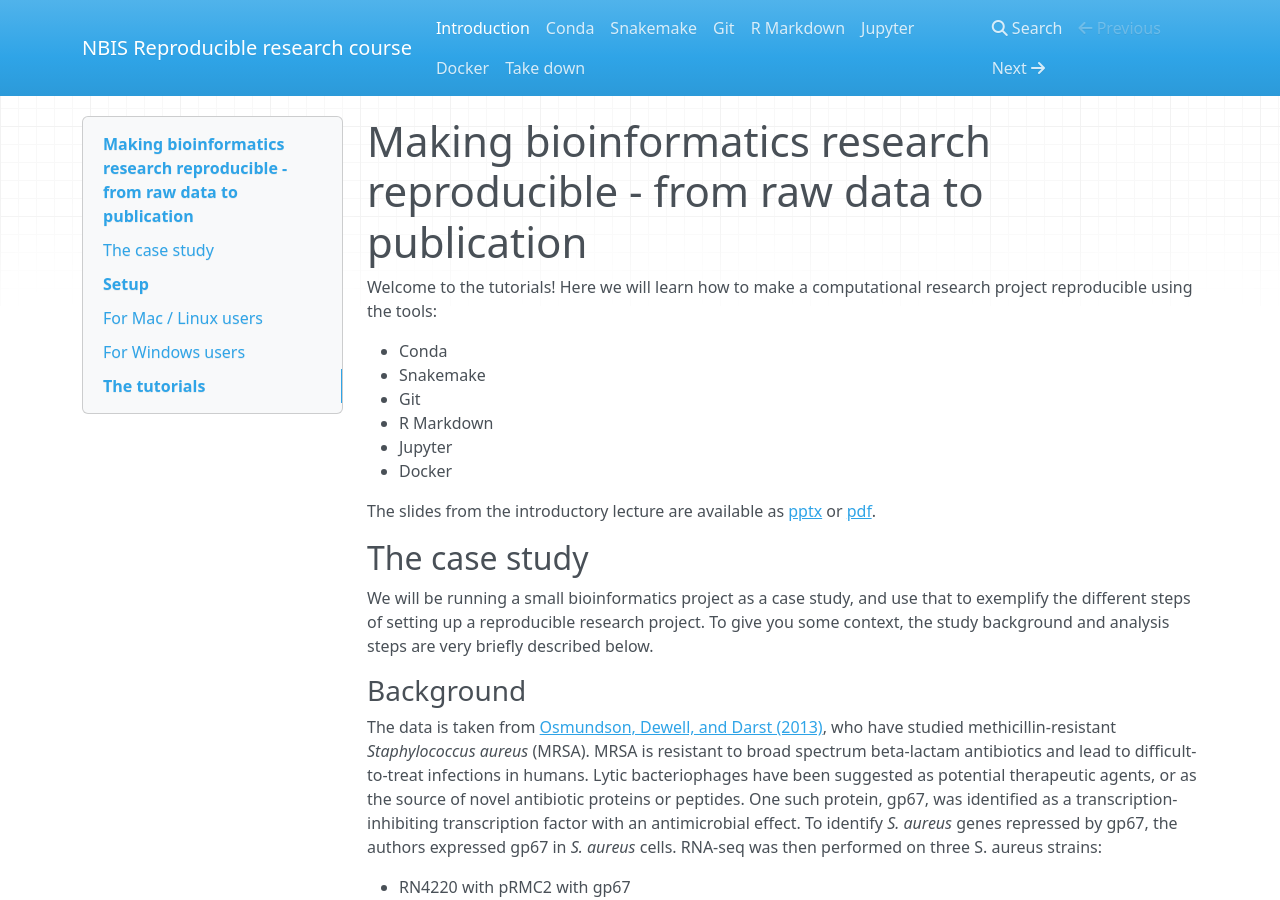
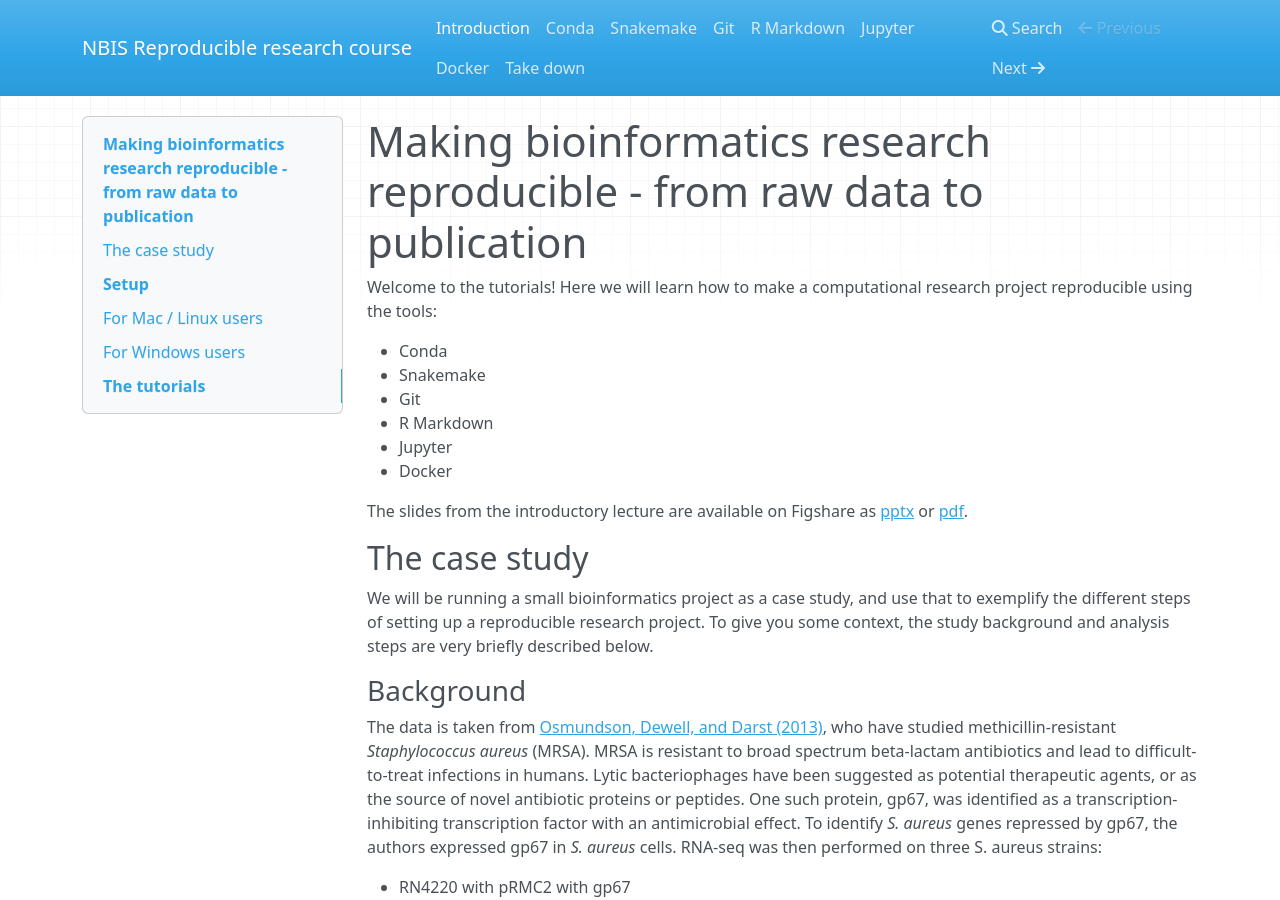
Before and after one commit to NBISweden/workshop-reproducible-research, an MkDocs documentation site: the page built from docs/index.md, in a window 1280 px wide and 900 px high. Built offline with MkDocs 1.6.1, drawn with Linux system fonts in a browser that asks for light colours; nearby versions of some CDN libraries; old or Windows-style settings are respelled for this version of MkDocs.

Commit message:
slides on figshare
Former-commit-id: b9e009e78bd3b4aa6db7b6c3e6f0480300eca3a6

```diff
--- a/docs/index.md
+++ b/docs/index.md
@@ -9,7 +9,7 @@ Welcome to the tutorials! Here we will learn how to make a computational researc
 * Jupyter
 * Docker
 
-The slides from the introductory lecture are available as [pptx](nbis_reproducible_research.pptx) or [pdf](nbis_reproducible_research.pdf).
+The slides from the introductory lecture are available on Figshare as [pptx](https://doi.org/10.6084/m9.figshare.5674450) or [pdf](https://doi.org/10.6084/m9.figshare.5674453.v1).
 
 ## The case study
 We will be running a small bioinformatics project as a case study, and use that to exemplify the different steps of setting up a reproducible research project. To give you some context, the study background and analysis steps are very briefly described below.
```
